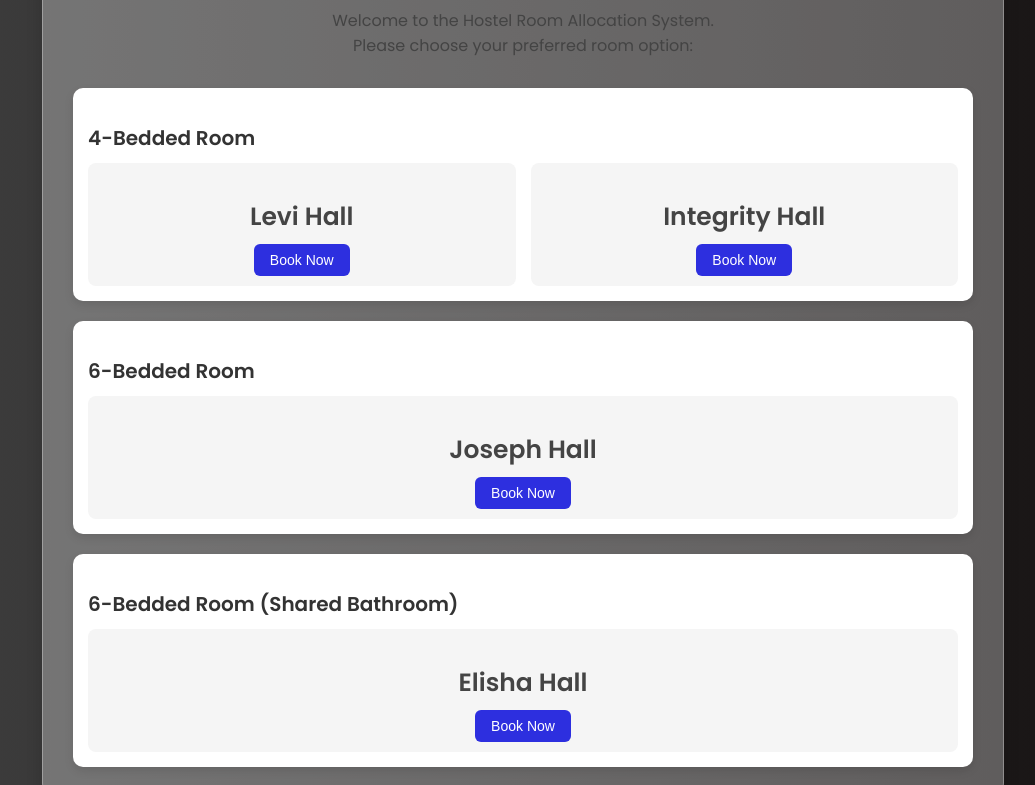
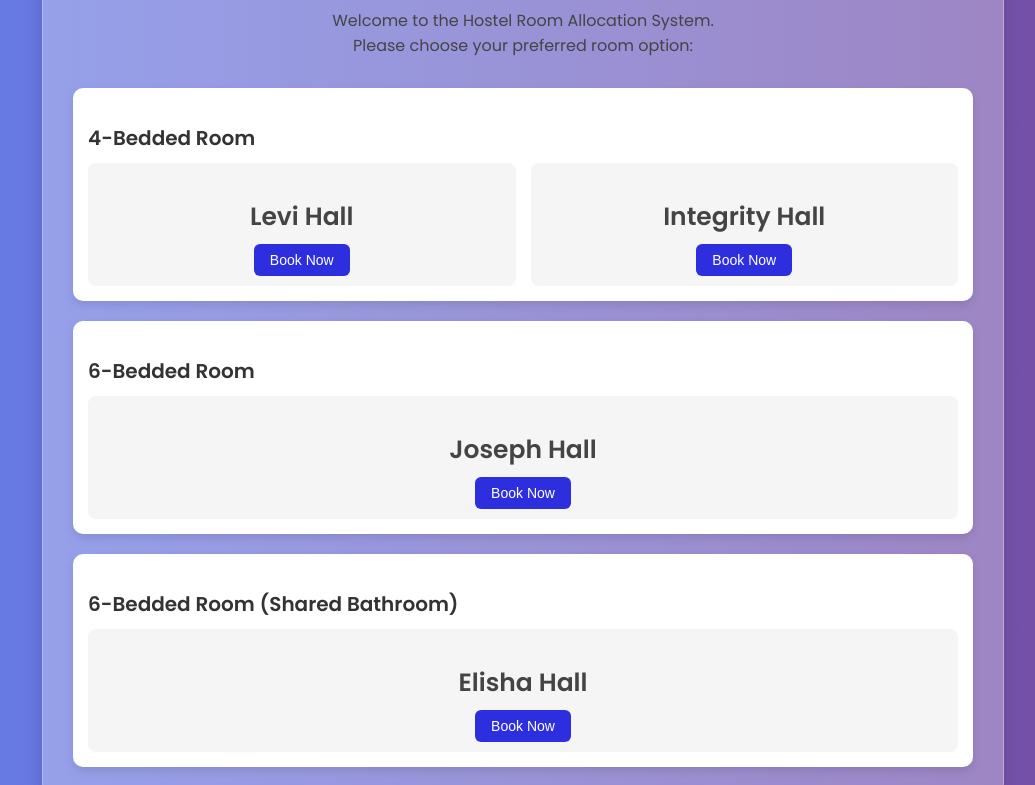
Before and after one commit to Big-Benz001/Hostel-Allocation, a plain HTML site: page Beds.html in a window 1280 px wide. Shown: the part 134-919 px from the top of the page, without its empty margins (117-1152 px from the left). Drawn offline with Linux system fonts and the light colour scheme.

Commit message:
new message

```diff
--- a/Beds.html
+++ b/Beds.html
@@ -34,7 +34,7 @@
       display: flex;
       justify-content: center;
       align-items: center;
-      background: linear-gradient(to right, #3f3f3f, #161212);
+      background: linear-gradient(to right, #667eea, #764ba2);
       font-family: 'Poppins', sans-serif;
       margin: 0;
       padding: 20px;
```
